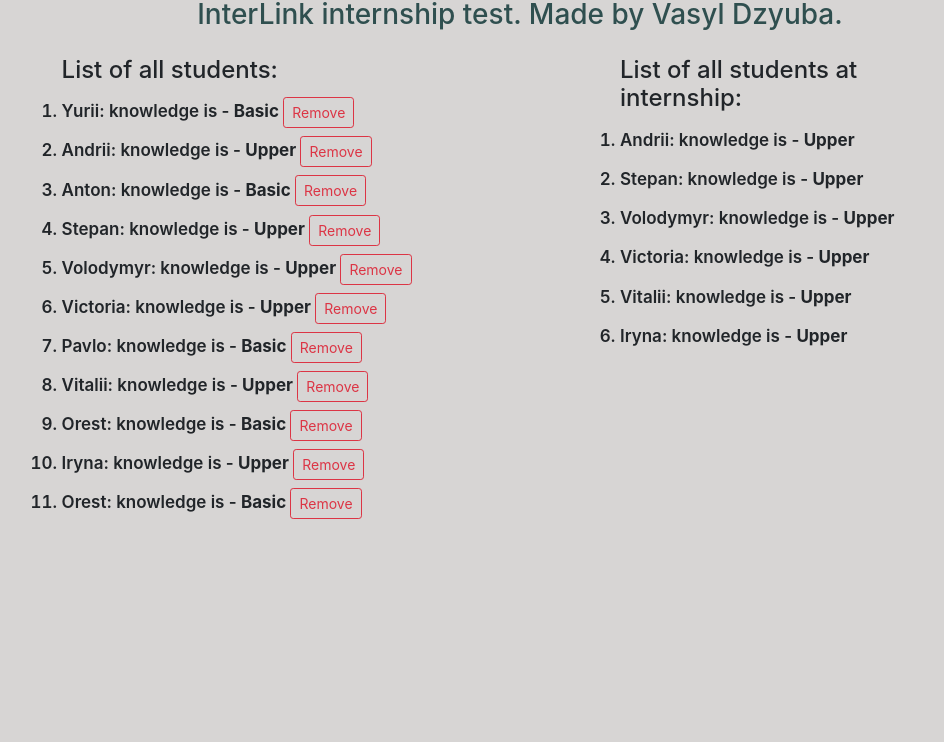
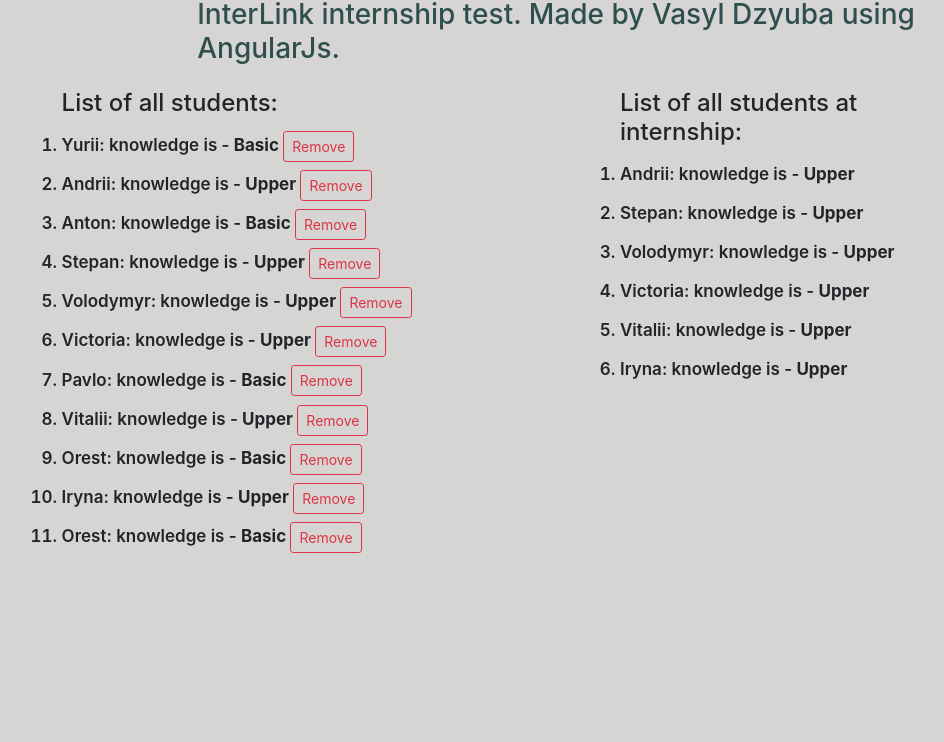
Before and after one commit to vasyldzyuba/Internship-test, a plain HTML site: page index.html in a window 1280 px wide. Shown: the part 58-800 px from the top of the page, without its empty margins (117-1061 px from the left). Drawn offline with nearby package versions, Linux system fonts and the light colour scheme; some packages are replaced by stand-ins of ours.

Commit message:
Update interns.html

```diff
--- a/interns.html
+++ b/interns.html
@@ -2,7 +2,7 @@
 	<div class="row">
 		<div class="row d-flex col-12">
 			<h1>Students list</h1>
-			<h3>InterLink internship test. Made by Vasyl Dzyuba.</h3>
+			<h3>InterLink internship test. Made by Vasyl Dzyuba using AngularJs.</h3>
 		</div>
 		<div class="row">
 			<div class="col-6 form-group allStudents">
```
